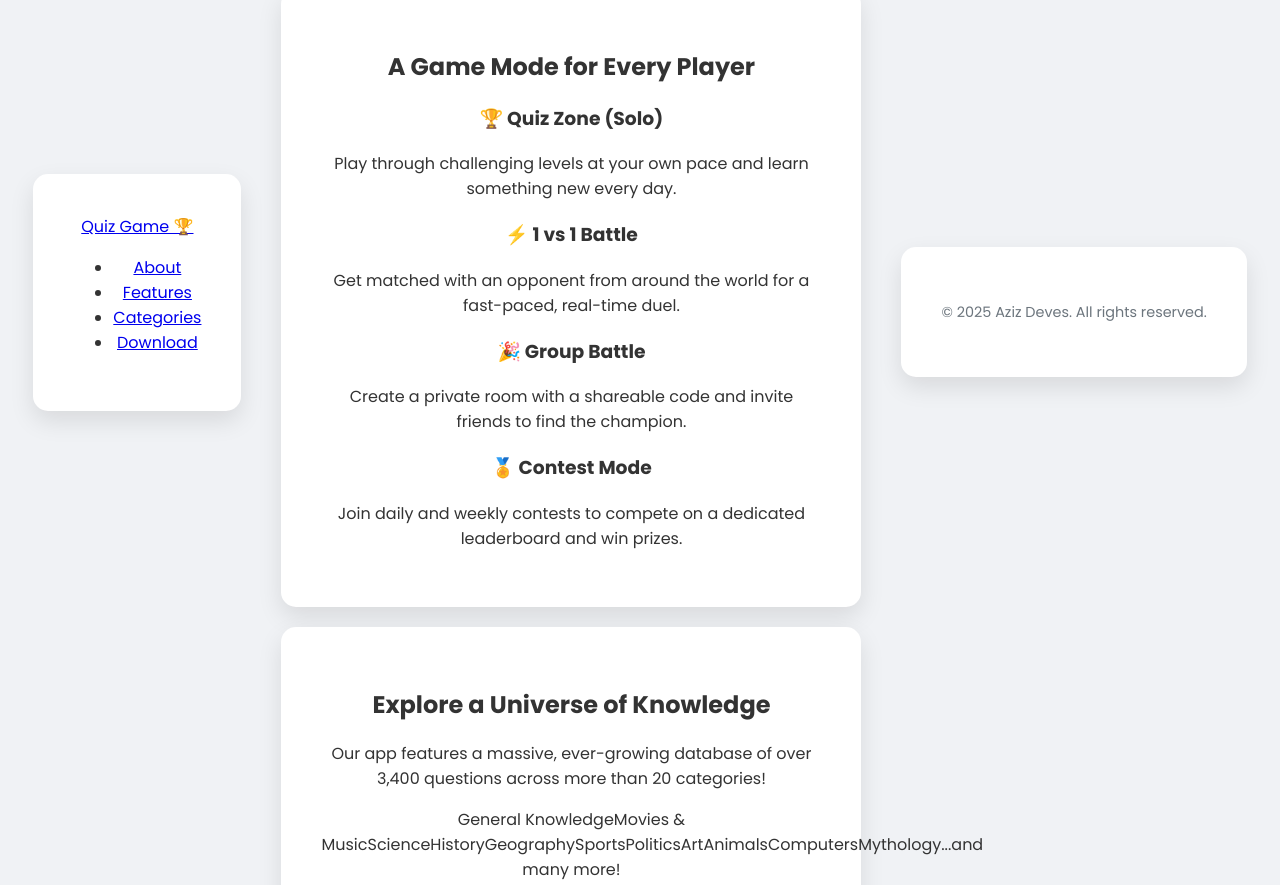
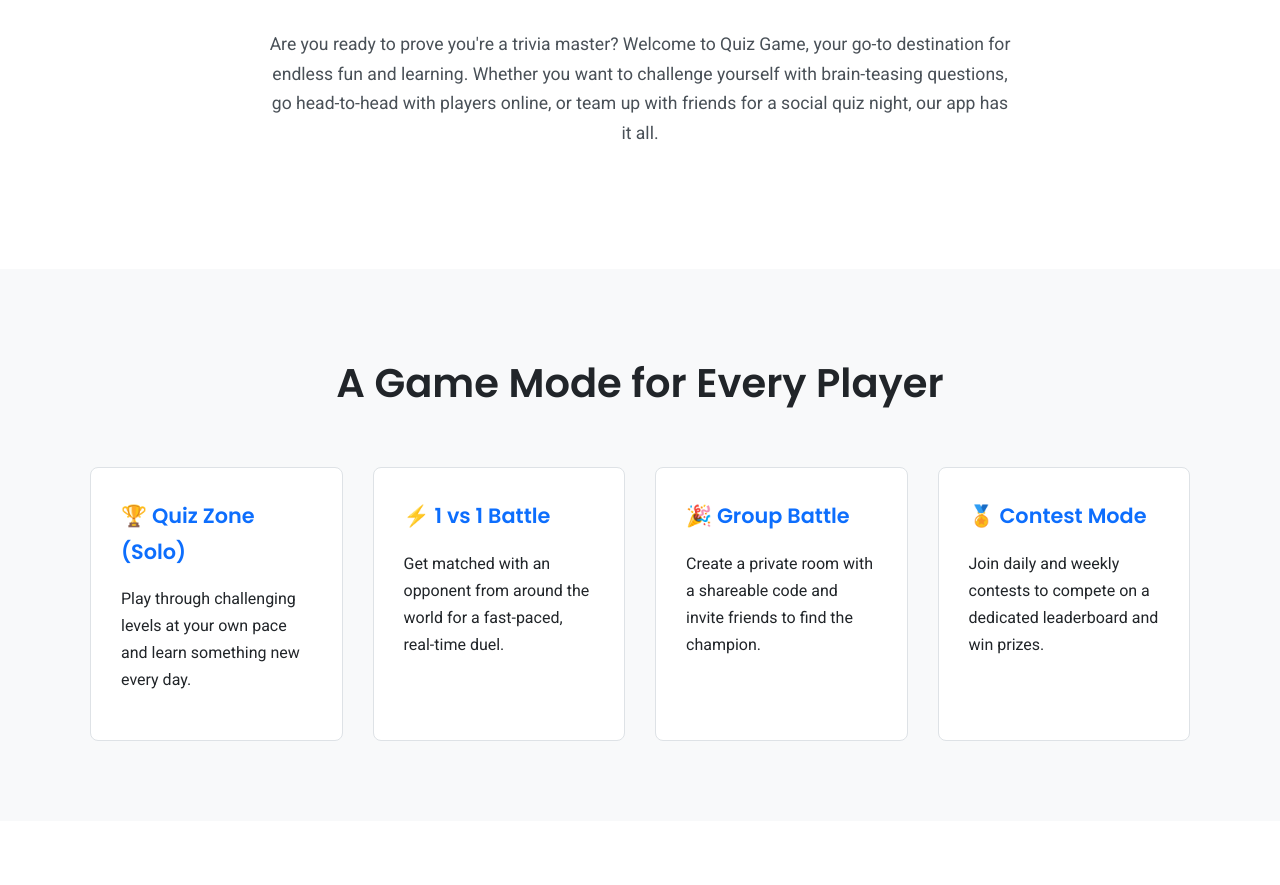
Before and after one commit to azizdeves/quizgame, a plain HTML site: page index.html in a window 1280 px wide. Shown: the part 655-1540 px from the top of the page. Drawn offline with Linux system fonts and the light colour scheme.

Commit message:
style.css

```diff
--- a/style.css
+++ b/style.css
@@ -1,60 +1,201 @@
+:root {
+    --primary-color: #0d6efd;
+    --secondary-color: #198754;
+    --background-light: #ffffff;
+    --background-alt: #f8f9fa;
+    --text-dark: #212529;
+    --text-light: #f8f9fa;
+    --border-color: #dee2e6;
+    --shadow: 0 4px 12px rgba(0, 0, 0, 0.08);
+}
+
+html {
+    scroll-behavior: smooth;
+    scroll-padding-top: 80px;
+}
+
 body {
-    font-family: 'Poppins', sans-serif;
-    background-color: #f0f2f5;
-    color: #333;
+    font-family: 'Roboto', sans-serif;
     margin: 0;
-    display: flex;
-    justify-content: center;
-    align-items: center;
-    min-height: 100vh;
-    text-align: center;
+    padding-top: 75px;
+    color: var(--text-dark);
+    background-color: var(--background-light);
+    line-height: 1.7;
 }
 
 .container {
-    background-color: #ffffff;
-    padding: 40px;
-    border-radius: 15px;
-    box-shadow: 0 10px 25px rgba(0, 0, 0, 0.1);
-    max-width: 500px;
-    margin: 20px;
+    max-width: 1100px;
+    margin: 0 auto;
+    padding: 0 20px;
 }
 
-header h1 {
-    font-size: 3em;
-    color: #007bff;
-    margin-bottom: 0;
+h1, h2, h3 {
+    font-family: 'Poppins', sans-serif;
+    font-weight: 600;
 }
 
-.subtitle {
-    font-size: 1.2em;
-    color: #6c757d;
-    margin-top: 5px;
+/* --- Header & Navigation --- */
+.main-header {
+    background-color: var(--background-light);
+    border-bottom: 1px solid var(--border-color);
+    padding: 15px 0;
+    position: fixed;
+    top: 0;
+    left: 0;
+    width: 100%;
+    z-index: 1000;
+    box-shadow: 0 2px 4px rgba(0,0,0,0.05);
+}
+.main-header .container {
+    display: flex;
+    justify-content: space-between;
+    align-items: center;
+}
+.logo {
+    font-size: 1.5em;
+    font-weight: 700;
+    color: var(--text-dark);
+    text-decoration: none;
+}
+.main-nav ul {
+    margin: 0;
+    padding: 0;
+    list-style: none;
+    display: flex;
+    align-items: center;
+    gap: 25px;
+}
+.main-nav a {
+    text-decoration: none;
+    color: var(--text-dark);
+    font-weight: 600;
+    font-size: 1em;
+    transition: color 0.2s ease;
+}
+.main-nav a:hover {
+    color: var(--primary-color);
+}
+.nav-button {
+    background-color: var(--primary-color);
+    color: var(--text-light) !important;
+    padding: 10px 20px;
+    border-radius: 50px;
+    transition: background-color 0.2s ease;
+}
+.nav-button:hover {
+    background-color: #0b5ed7;
+    color: var(--text-light) !important;
 }
 
-.description {
-    font-size: 1.1em;
-    line-height: 1.6;
-    margin: 30px 0;
+/* --- Hero Section --- */
+#hero {
+    background: var(--background-light);
+    padding: 60px 0;
+    text-align: center;
+}
+#hero h1 {
+    font-size: 3em;
+    margin-bottom: 15px;
+}
+#hero .subtitle {
+    font-size: 1.2em;
+    max-width: 600px;
+    margin: 0 auto 30px;
+    color: #495057;
 }
 
+/* --- Content Sections --- */
+.content-section {
+    padding: 80px 0;
+    text-align: center;
+}
+.content-section h2 {
+    font-size: 2.5em;
+    margin-top: 0;
+    margin-bottom: 50px;
+}
+.content-section > .container > p {
+    font-size: 1.1em;
+    max-width: 750px;
+    margin: 0 auto 40px;
+    color: #495057;
+}
+.alt-bg {
+    background-color: var(--background-alt);
+}
+
+/* --- Features Section --- */
+.feature-grid {
+    display: grid;
+    grid-template-columns: repeat(auto-fit, minmax(240px, 1fr));
+    gap: 30px;
+    text-align: left;
+}
+.feature-card {
+    background-color: var(--background-light);
+    padding: 30px;
+    border-radius: 8px;
+    border: 1px solid var(--border-color);
+    transition: transform 0.2s ease, box-shadow 0.2s ease;
+}
+.feature-card:hover {
+    transform: translateY(-5px);
+    box-shadow: var(--shadow);
+}
+.feature-card h3 {
+    font-size: 1.3em;
+    margin-top: 0;
+    margin-bottom: 10px;
+    color: var(--primary-color);
+}
+
+/* --- Categories Section --- */
+.category-tags {
+    display: flex;
+    flex-wrap: wrap;
+    justify-content: center;
+    gap: 15px;
+}
+.category-tags span {
+    background-color: #e9ecef;
+    padding: 10px 20px;
+    border-radius: 50px;
+    font-weight: 500;
+}
+
+/* --- Download CTA Section --- */
 .cta-button {
     display: inline-block;
-    background-color: #28a745;
-    color: #ffffff;
-    padding: 15px 30px;
+    background-color: var(--secondary-color);
+    color: var(--text-light);
+    padding: 15px 35px;
     text-decoration: none;
     font-weight: 600;
     border-radius: 50px;
-    transition: background-color 0.3s ease;
+    transition: transform 0.2s ease, background-color 0.2s ease;
     font-size: 1.1em;
+    box-shadow: 0 4px 10px rgba(0,0,0,0.2);
+}
+.cta-button:hover {
+    background-color: #157347;
+    transform: translateY(-3px);
 }
 
-.cta-button:hover {
-    background-color: #218838;
+/* --- Footer --- */
+.main-footer {
+    background-color: #212529;
+    color: var(--text-light);
+    text-align: center;
+    padding: 40px 0;
+}
+.main-footer p {
+    margin: 0;
+    opacity: 0.8;
 }
 
-footer {
-    margin-top: 40px;
-    font-size: 0.9em;
-    color: #6c757d;
+/* Responsive Nav for smaller screens */
+@media (max-width: 768px) {
+    .main-nav {
+        display: none;
+    }
 }
```
